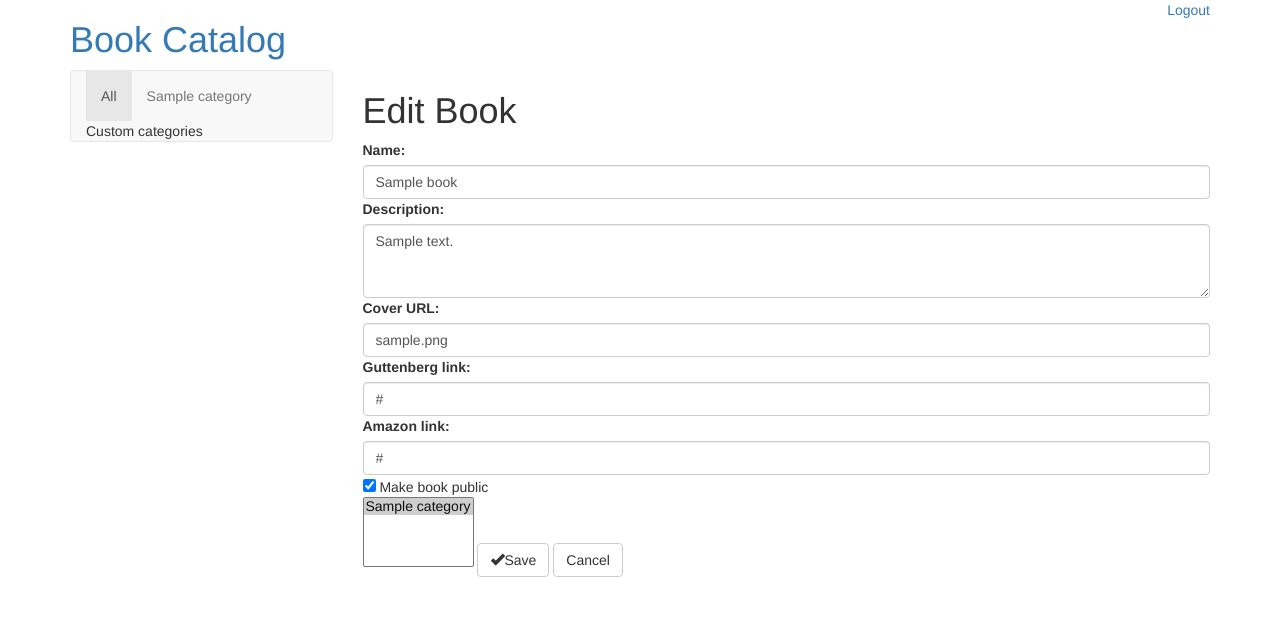
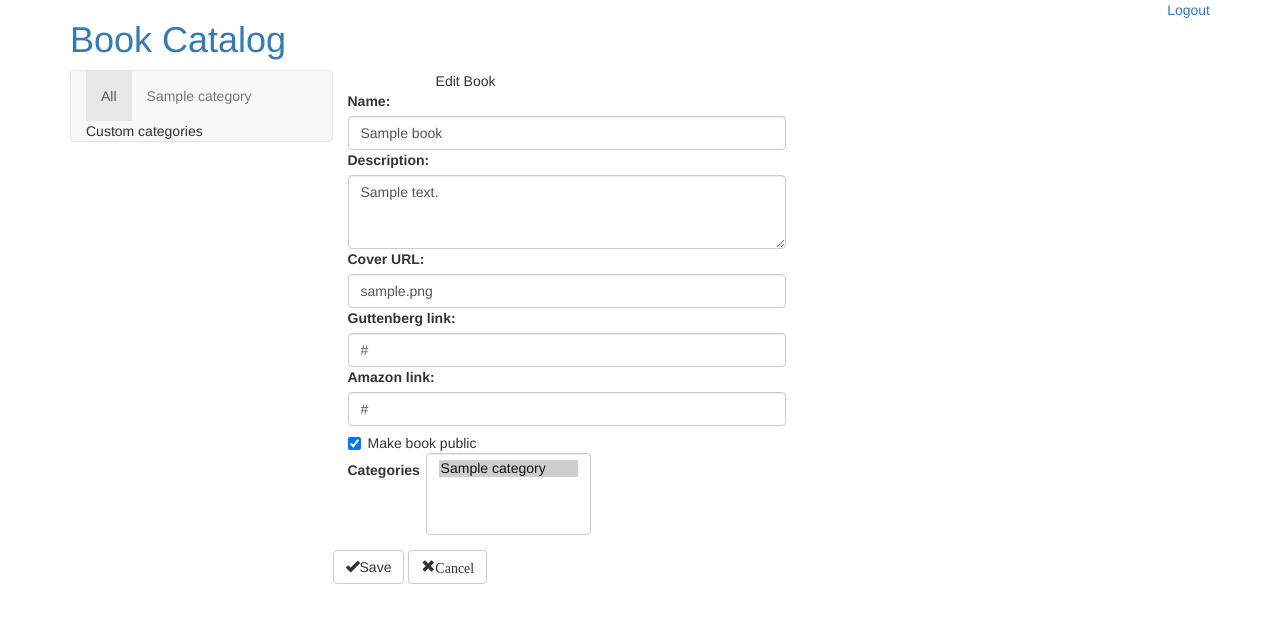
Before and after one commit to marzukt/catalog, a Flask app: page /books/1/edit/ in a window 1280 px wide. Shown: the top 623 px of the page. Run offline with Flask 2, Linux system fonts and the light colour scheme; the visitor is signed in with stand-in values (Sample User, id 1); tables that the repository leaves empty hold one stand-in row (values such as "Sample post"); parts of the project's set-up code (start-up, migrations or seed data) failed here and were passed over; some libraries are stand-ins or nearby versions.

Commit message:
Clean up editbook.html for bootstrap

```diff
--- a/templates/editbook.html
+++ b/templates/editbook.html
@@ -1,10 +1,17 @@
 {% extends "main.html" %}
 {% block content %}
-<div class="row divider orange">
+<div class="row divider">
     <div class="col-md-12"></div>
 </div>
+<div class="row banner-menu">
+    <div class="col-md-11 col-md-offset-1 padding none"
 	<h1>Edit Book</h1>
-		<form action="#" method = "post">
+    </div>
+</div>
+<div class="row">
+    <div class="col-md-6">
+        <form class="form-horizontal" action="{{ url_for('editBook', book_id = book_id) }}" method = "post">
+            <div class="form-group">
 			<label for="name">Name:</label>
 			<input type ="text" maxlength="100" class="form-control" name="name" value="{{book.name }}">
 			<label for="description">Description:</label>
@@ -15,12 +22,19 @@
 			<input type ="text" maxlength="100" class="form-control" name="guttenberg_url" value="{{book.guttenberg_url }}">
 			<label for="name">Amazon link:</label>
 			<input type ="text" maxlength="100" class="form-control" name="amazon_url" value="{{book.amazon_url }}">
+        <div class="checkbox">
+            <label>
             {% if book.public %}
-                <input type="checkbox" name="public" checked> Make book public</br>
+                <input type="checkbox" name="public" checked> Make book public
             {% else %}
-                <input type="checkbox" name="public"> Make book public</br>
+                <input type="checkbox" name="public"> Make book public
             {% endif %}
-        <select name="category" multiple>
+            </label>
+            </div>
+            <div class="form-group">
+        <label class="col-sm-2 control-label">Categories</label>
+        <div class="col-sm-5">
+        <select name="category" multiple class="form-control">
             {% for i in categories %}
             <!--If the book is assigned to categories preselect those categories-->
                 {% if i.id in editedBookCategoriesIDs %}
@@ -29,11 +43,18 @@
                     <option value={{i.id}}>{{i.name}}</option>
                 {% endif %}
             {% endfor %}
-        </select>
-			<button type="submit" class="btn btn-default" id="submit" type="submit">
+            </select>
+            </div>
+            </div>
+            <div class="form-group">
+			<button type="submit" class="btn btn-default" id="submit">
 			<span class="glyphicon glyphicon-ok" aria-hidden="true"></span>Save</button>
 			<a href = '{{url_for('showBooks')}}'>
-				<button type="button" class="btn btn-default">Cancel</button>
+                <button type="button" class="btn btn-default">
+                <span class="glyphicon glyphicon-remove" aria-hidden="true">Cancel</button>
 			</a>
+            </div>
 		</form>
+    </div>
+</div>
 {% endblock %}
```
